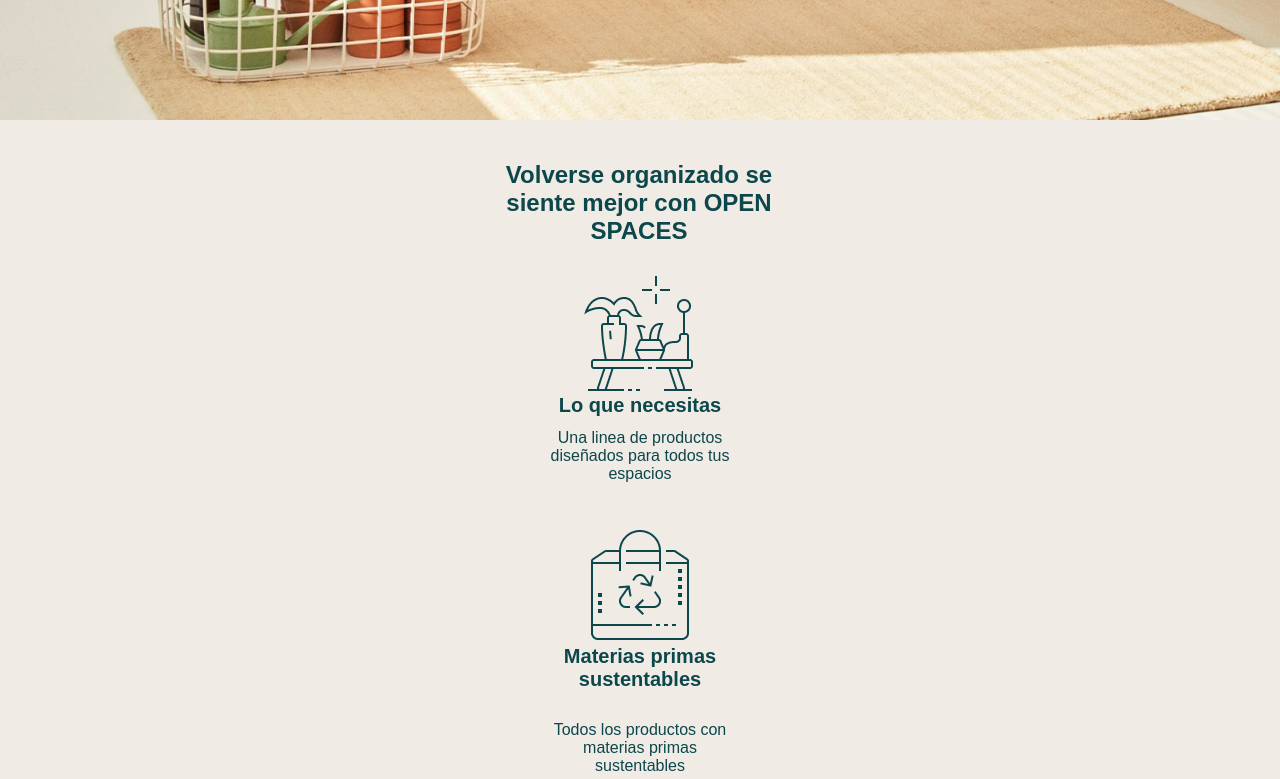
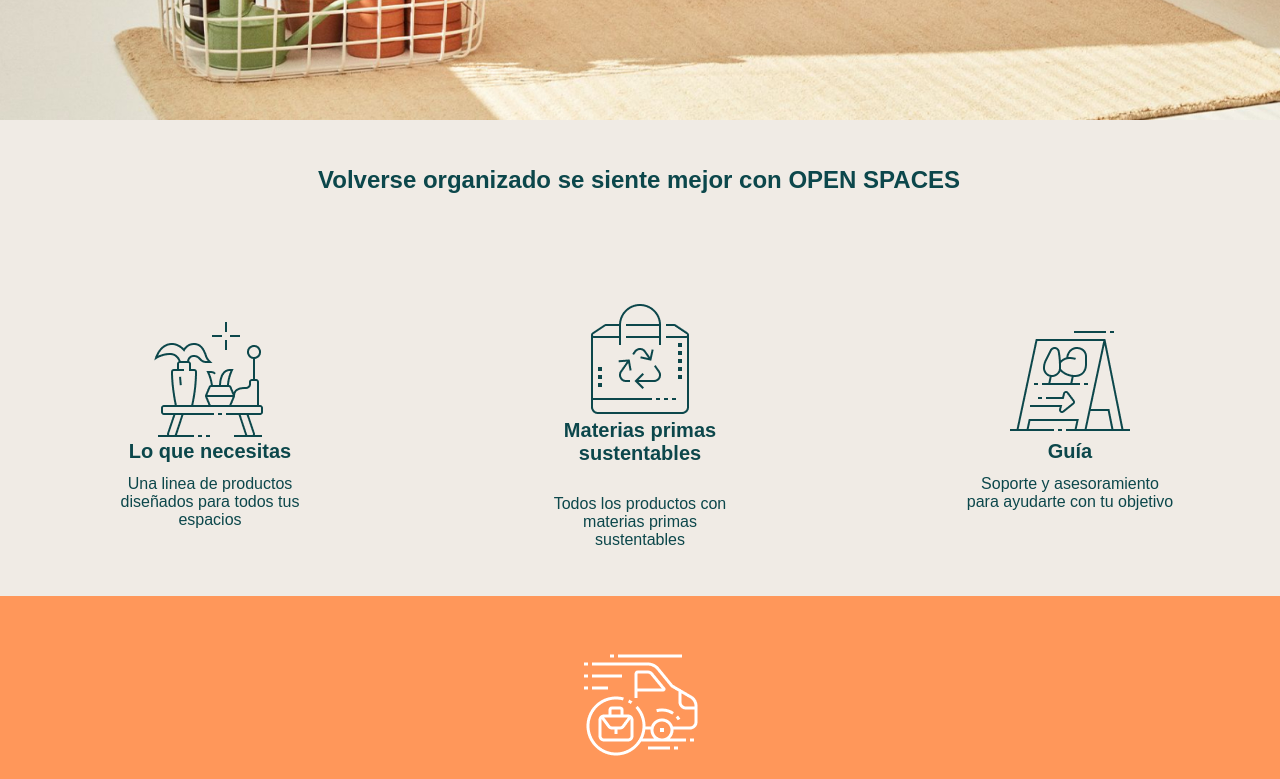
Before and after one commit to Adalab/modulo-1-evaluacion-final-AranDiez, a website: page docs/index.html in a window 1280 px wide. Shown: the part 680-1459 px from the top of the page. Drawn offline with Linux system fonts and the light colour scheme.

Commit message:
solved module3

```diff
--- a/docs/index.html
+++ b/docs/index.html
@@ -38,7 +38,7 @@
     <section class="main__module1" >
         <div class="main__module1--wrapper" >
           <h2 class="main__module1--title" >Volverse organizado se siente mejor con OPEN SPACES</h2>
-          <section class="main__module2--articles" >
+
             <article class="main__module1--article" >
               <img class="main__module1--image1" src="../images/icon_1.png" alt="imagen mesa" title="lo que necesitas"></img>
               <h3 class="main__module1--title1" >Lo que necesitas</h3>
@@ -54,7 +54,7 @@
               <h3 class="main__module1--title3">Guía</h3>
               <p class="main__module1--article--par" >Soporte y asesoramiento para ayudarte con tu objetivo</p>
             </article>
-          </section>
+
         </div>
     </section>
 
--- a/src/scss/layout/_module1.scss
+++ b/src/scss/layout/_module1.scss
@@ -23,18 +23,7 @@
 .main__module1--article {
   display: grid;
   justify-content: center;
-  display: grid;
-
   justify-items: center;
-}
-
-.main__module1--image1 {
-}
-
-.main__module1--image2 {
-}
-
-.main__module1--image3 {
 }
 
 .main__module1--title1,
@@ -67,3 +56,20 @@
   text-align: center;
   color: var(--darkblue-color);
 }
+@media (min-width: 768px) {
+  .main__module1--wrapper {
+    padding: 5px;
+    display: grid;
+    grid-template-columns: 1fr 1fr 1fr;
+    grid-gap: 20px;
+  }
+
+  .main__module1--title {
+    width: 100%;
+    grid-column: span 3;
+    text-align: center;
+  }
+  .main__module1--article {
+    width: 100%;
+  }
+}
```
Also changed, not shown: src/html/partials/module1.html (+2 -2 lines), docs/assets/css/main.css.
